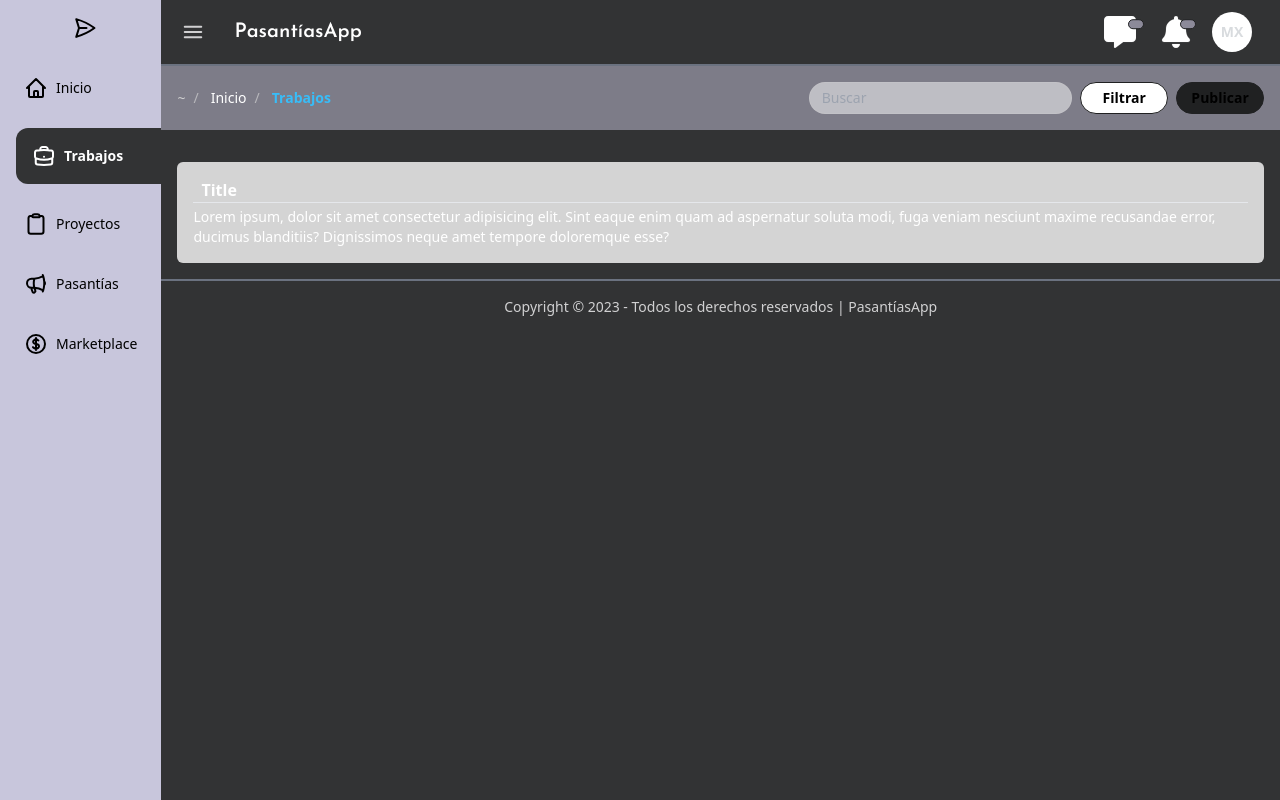
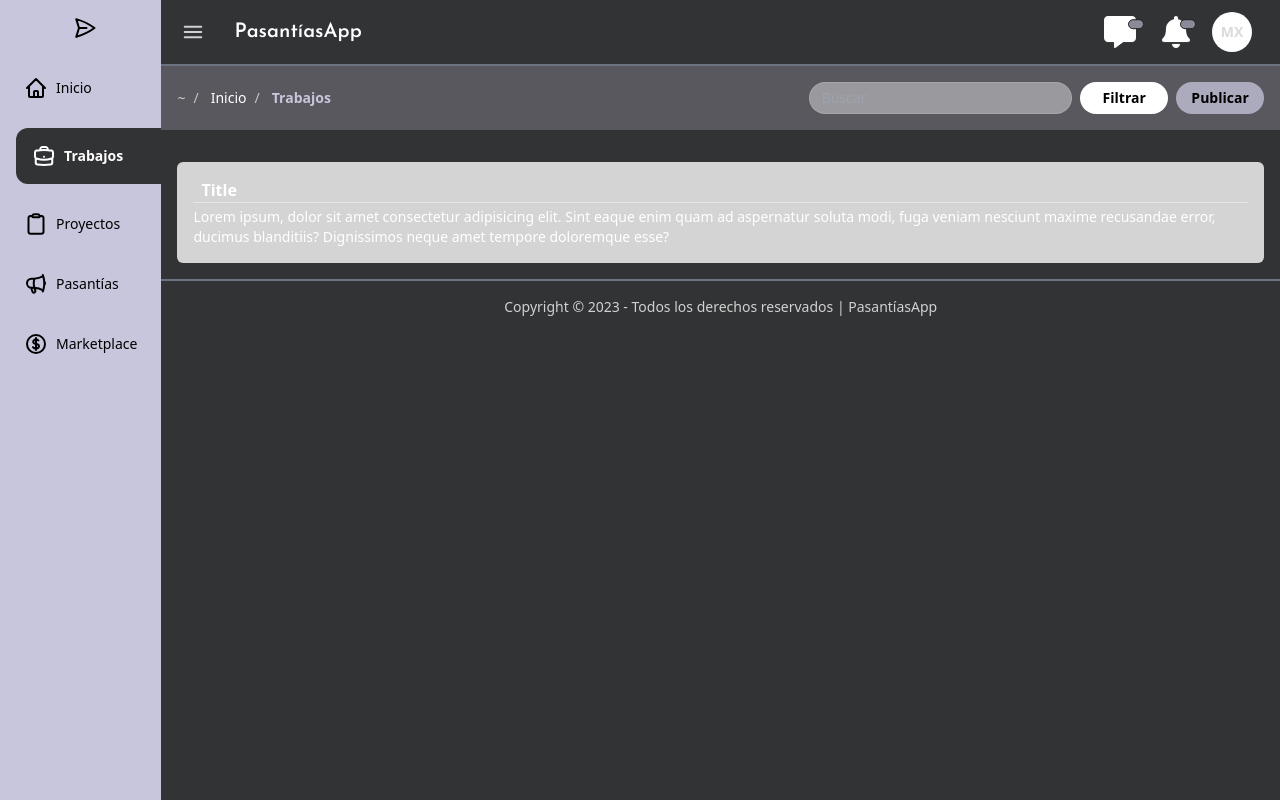
Before and after one commit to esteban-florez/novaship, a Next.js app: page /jobs in a window 1280 px wide. Built offline with nearby package versions, Linux system fonts and the light colour scheme.

Commit message:
Subnavbar styles minimal changes

```diff
--- a/components/FilterOptions.tsx
+++ b/components/FilterOptions.tsx
@@ -1,10 +1,10 @@
 export default function filterOptions() {
   return (
     <>
-      <button className="btn-sm btn w-1/6 rounded-full bg-white normal-case text-black hover:bg-gray-300">
+      <button className="btn-sm btn w-1/6 rounded-full border-none bg-white normal-case text-black hover:bg-gray-200">
         Filtrar
       </button>
-      <button className="btn-sm btn w-1/6 rounded-full bg-light-purple normal-case text-black hover:bg-gray-300">
+      <button className="btn-sm btn w-1/6 rounded-full bg-primary/75 border-none normal-case text-black hover:bg-primary/50">
         Publicar
       </button>
     </>
--- a/components/RouteMap.tsx
+++ b/components/RouteMap.tsx
@@ -36,7 +36,7 @@ export default function RoutePath({ width }: Props) {
               <Link
                 href={`/${path}`}
                 className={`capitalize no-underline hover:no-underline ${
-                  path === currentPath ? "font-bold text-sky-400" : "text-white"
+                  path === currentPath ? "font-bold text-primary" : "text-white"
                 }`}
               >
                 {TranslatedRoutes({ route: path })}
--- a/components/SearchInput.tsx
+++ b/components/SearchInput.tsx
@@ -3,7 +3,7 @@ export default function SearchInput() {
     <input
       type="text"
       placeholder="Buscar"
-      className="input-bordered input input-sm w-3/6 max-w-xs rounded-full bg-white/50 text-white transition-colors hover:bg-white focus:bg-white"
+      className="input-bordered input input-sm w-3/6 max-w-xs rounded-full bg-white/40 text-neutral-800 transition-colors hover:bg-white/60 focus:bg-white/60 focus:outline-none"
     />
   )
 }
--- a/components/layout/Subnavbar.tsx
+++ b/components/layout/Subnavbar.tsx
@@ -8,7 +8,7 @@ interface NavbarProps {
 
 export default function Subnavbar({ options }: NavbarProps) {
   return (
-    <section className="flex items-center justify-between bg-primary/50">
+    <section className="flex items-center justify-between bg-primary/25">
       <RouteMap width={options} />
       {options && (
         <div className="flex w-3/6 items-center justify-end gap-2 p-4 text-sm">
--- a/styles/RouteMap.module.css
+++ b/styles/RouteMap.module.css
@@ -11,23 +11,9 @@
 
 .breadcrumbs > ul > li + *:before,
 .breadcrumbs > ol > li + *:before {
-  content: '/';
+  content: "/";
   margin-inline-start: 0.5rem;
   margin-inline-end: 0.75rem;
   display: block;
-  opacity: 0.7;
+  opacity: 0.9;
 }
-/* .breadcrumbs {
-  display: flex;
-}
-.breadcrumb_item {
-  display: flex;
-  align-items: center;
-}
-.breadcrumb_item + *:before {
-  content: '/';
-  margin-inline-start: 0.5rem;
-  margin-inline-end: 0.75rem;
-  display: block;
-  opacity: 0.7;
-} */
```
